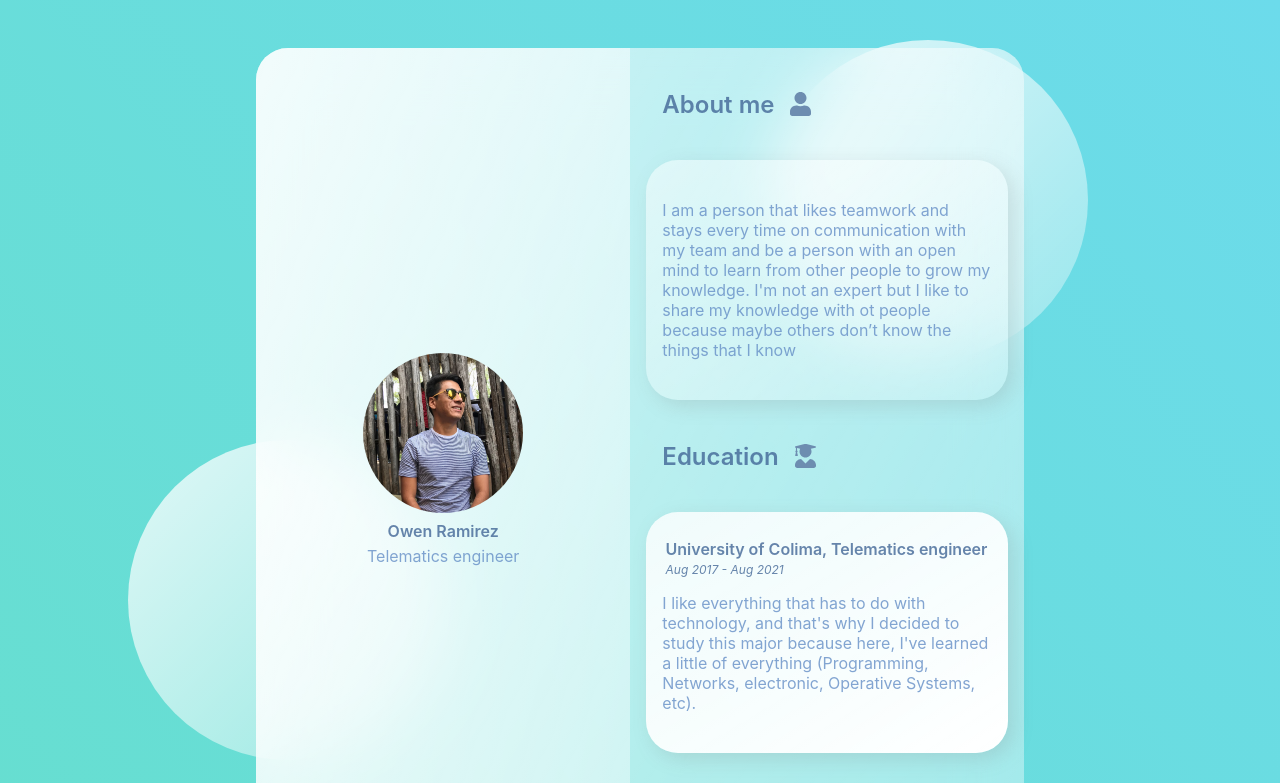
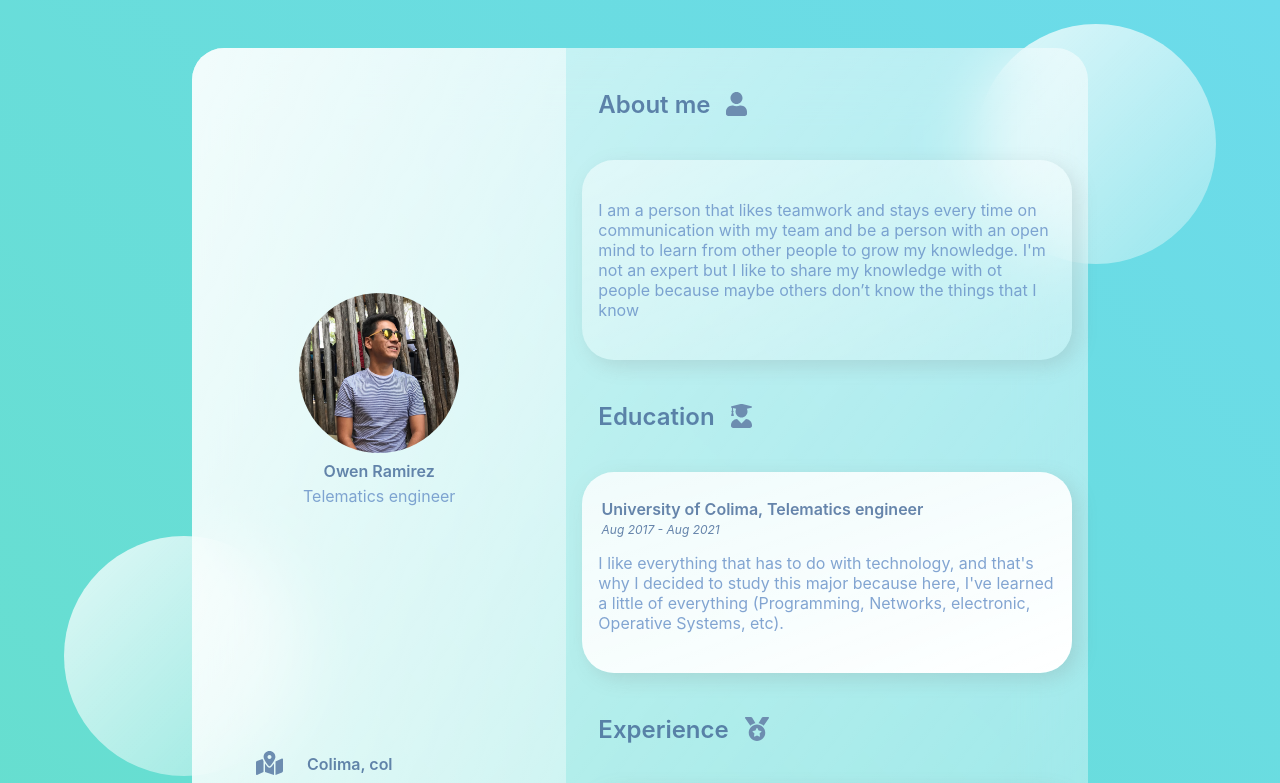
Before and after one commit to OwenRamire/my-cv-ui, a React (Create React App) app: page / in a window 1280 px wide. Shown: the top 783 px of the page. Built offline with nearby package versions, Linux system fonts and the light colour scheme.

Commit message:
Modify widths and cirles position

```diff
--- a/src/styles/css/Home/CirclesBackground.css
+++ b/src/styles/css/Home/CirclesBackground.css
@@ -1,20 +1,22 @@
 .circle1, .circle2 {
   background: white;
   background: linear-gradient(to right bottom, rgba(255, 255, 255, 0.8), rgba(255, 255, 255, 0.3));
-  height: 20rem;
-  width: 20rem;
+  height: 15rem;
+  width: 15rem;
   position: absolute;
   border-radius: 50%;
 }
 
 .circle1 {
-  top: 5%;
-  right: 15%;
+  position: fixed;
+  top: 3%;
+  right: 5%;
 }
 
 .circle2 {
-  bottom: 5%;
-  left: 10%;
+  position: fixed;
+  bottom: 3%;
+  left: 5%;
 }
 
 /*# sourceMappingURL=CirclesBackground.css.map */
--- a/src/styles/css/Home/Home.css
+++ b/src/styles/css/Home/Home.css
@@ -9,7 +9,7 @@ main {
 .glass {
   background: #ffffff;
   min-height: 80vh;
-  width: 60%;
+  width: 70%;
   background: linear-gradient(to right bottom, rgba(255, 255, 255, 0.7), rgba(255, 255, 255, 0.3));
   border-radius: 2rem;
   z-index: 2;
--- a/src/styles/sass/Home/CirclesBackground.sass
+++ b/src/styles/sass/Home/CirclesBackground.sass
@@ -1,15 +1,17 @@
 .circle1, .circle2
   background: white
   background: linear-gradient(to right bottom, rgba(255,255,255, 0.8), rgba(255,255,255,0.3))
-  height: 20rem
-  width: 20rem
+  height: 15rem
+  width: 15rem
   position: absolute
   border-radius: 50%
 
 .circle1
-  top: 5%
-  right: 15%
+  position: fixed
+  top: 3%
+  right: 5%
 
 .circle2
-  bottom: 5%
-  left: 10%
+  position: fixed
+  bottom: 3%
+  left: 5%
--- a/src/styles/sass/Home/Home.sass
+++ b/src/styles/sass/Home/Home.sass
@@ -9,7 +9,7 @@ main
 .glass
   background: $white
   min-height: 80vh
-  width: 60%
+  width: 70%
   background: linear-gradient(to right bottom, $whiteWithOpacityRightSide, $whiteWithOpacityBottomSide)
   border-radius: 2rem
   z-index: 2
```
Also changed, not shown: 2 other files (tests, documents, lock files or other folders).
